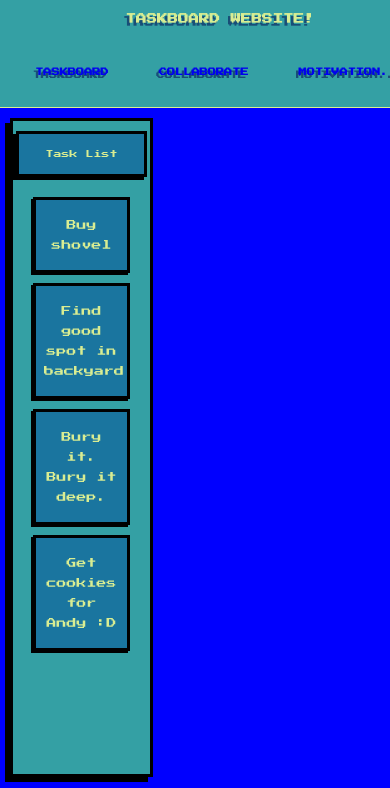
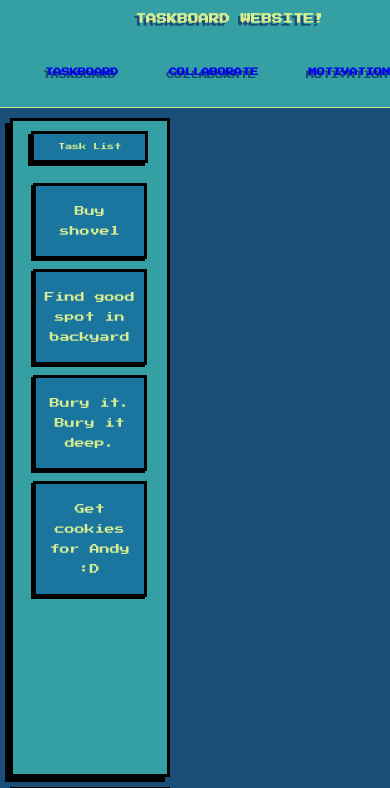
Before and after one commit to sorayaboza/NikitaAlyssaSoraya, a Next.js app in the folder react/: page /Task-Page/tasks in a window 390 px wide. Shown: the top 788 px of the page. Built offline with nearby package versions, Linux system fonts and the light colour scheme.

Commit message:
formatting WIP

```diff
--- a/react/pages/Task-Page/tasks.js
+++ b/react/pages/Task-Page/tasks.js
@@ -71,11 +71,9 @@ function Tasks() {
                         {(provided) => ( // 'provided' gives intoformation of the current state of app
                             <div {...provided.droppableProps} ref={provided.innerRef}>
                                 {boards.map((board, i) => (
-
-                                        <div className="board--card" {...provided.dragHandleProps} {...provided.draggableProps} ref={provided.innerRef}>
-                                            <BoardCards {...board} key={board.id} index={i}/>
-                                        </div>
-
+                                    <div className="board--card" {...provided.dragHandleProps} {...provided.draggableProps} ref={provided.innerRef}>
+                                        <BoardCards {...board} key={board.id} index={i}/>
+                                    </div>
                                 ))}
                                 {provided.placeholder}
                             </div>
@@ -88,11 +86,10 @@ function Tasks() {
 
 function BoardCards({ progress, items, id }) {
     return (
-        <div className="drop--containers">
         <Droppable droppableId={id}>
             {(provided) => (
             <div {...provided.droppableProps} ref={provided.innerRef} className="task-container">
-                <div id="board"> {progress} </div >
+                <div id="progress">{progress}</div >
                 <div className="curr-tasks">
                     {items.map((item, index) => (
                         <Draggable draggableId={"draggable-item-" + item.id.toString()} index={index} key={item.id}>
@@ -112,7 +109,6 @@ function BoardCards({ progress, items, id }) {
             </div>
             )}
         </Droppable>
-        </div>
 
     )
 }
--- a/react/styles/globals.css
+++ b/react/styles/globals.css
@@ -8,7 +8,6 @@ body {
   background-color: #184E77;
   background-size: 100%;
   margin: 0;
-
 }
 
 .nav-bar {
@@ -17,7 +16,6 @@ body {
   text-shadow: -2.5px 2.5px #184E77;
   border-bottom: 1px solid #D9ED92;
   padding-left: 15px;
-
   display: flex;
   flex-direction: row;
   justify-content: space-around;
@@ -42,20 +40,9 @@ a:visited {
 }
 a:hover { text-decoration: none; color:#1A759F; }
 
-.task--boards {
+body {
   display: flex;
-  justify-content: center;
-  flex-direction: row;
-  padding: 20px;
-  gap: 30px;
 }
-
-.drop--containers {
-  background: blue;
-  display: flex;
-  flex-direction: row;
-}
-
 .task-container {
   display: flex;
   border: solid 3px black;
@@ -69,7 +56,7 @@ a:hover { text-decoration: none; color:#1A759F; }
   align-items: center;
 }
 
-#board {
+#progress {
   color: #D9ED92;
   border: solid 3px black;
   background: #1A759F;
@@ -77,7 +64,6 @@ a:hover { text-decoration: none; color:#1A759F; }
   padding: 15px;
   width: 60%;
   font-size: 12px;
-  justify-content: center;
   margin: 10px;
   margin-top: 0px;
 }
@@ -99,9 +85,7 @@ a:hover { text-decoration: none; color:#1A759F; }
 
 .curr-tasks {
   width: 100%;
-  /* overflow: auto; */
 }
-
 .curr-task-container {
   font-size: 11.5px;
   color: #D9ED92;
@@ -118,7 +102,12 @@ a:hover { text-decoration: none; color:#1A759F; }
   .nav-bar {
     font-size: 9px;
   }
-
+  #test {
+    background: blue;
+    margin: 20px;
+    display: flex;
+    flex-direction: row;
+  }
   .task-container {
     max-width: 90%;
     align-self: center;
@@ -128,10 +117,7 @@ a:hover { text-decoration: none; color:#1A759F; }
   .nav-bar {
     font-size: 8px;
   }
-  .task--boards {
-    gap: 0px;
-  }
-  #board {
+  #progress {
     font-size: 10px;
     width: 105px;
   }
@@ -140,7 +126,7 @@ a:hover { text-decoration: none; color:#1A759F; }
   .nav-bar {
     font-size: 7px;
   }
-  #board {
+  #progress {
     font-size: 8px;
     width: 105px;
     padding: 10px;
@@ -151,16 +137,27 @@ a:hover { text-decoration: none; color:#1A759F; }
     display: flex;
     flex-direction: column;
     font-size: 7px;
-    width: 410px;
-  }
-  .task--boards {
-    display: flex;
-    flex-direction: column;
-    justify-content: center;
-    align-self: center;
-    width: 390px;
+    width: 430px;
   }
   .curr-task-container {
     font-size: 10px;
   }
+  .curr-tasks {
+    overflow: auto;
+  }
+  #progress {
+    font-size: 7px;
+    width: 105px;
+    padding: 3px;
+  }
 }
+
+@media only screen and (max-height: 600px) {
+
+  .curr-task-container {
+    font-size: 10px;
+  }
+  .curr-tasks {
+    overflow: auto;
+  }
+}
```
Also changed, not shown: 1 other file (tests, documents, lock files or other folders).
